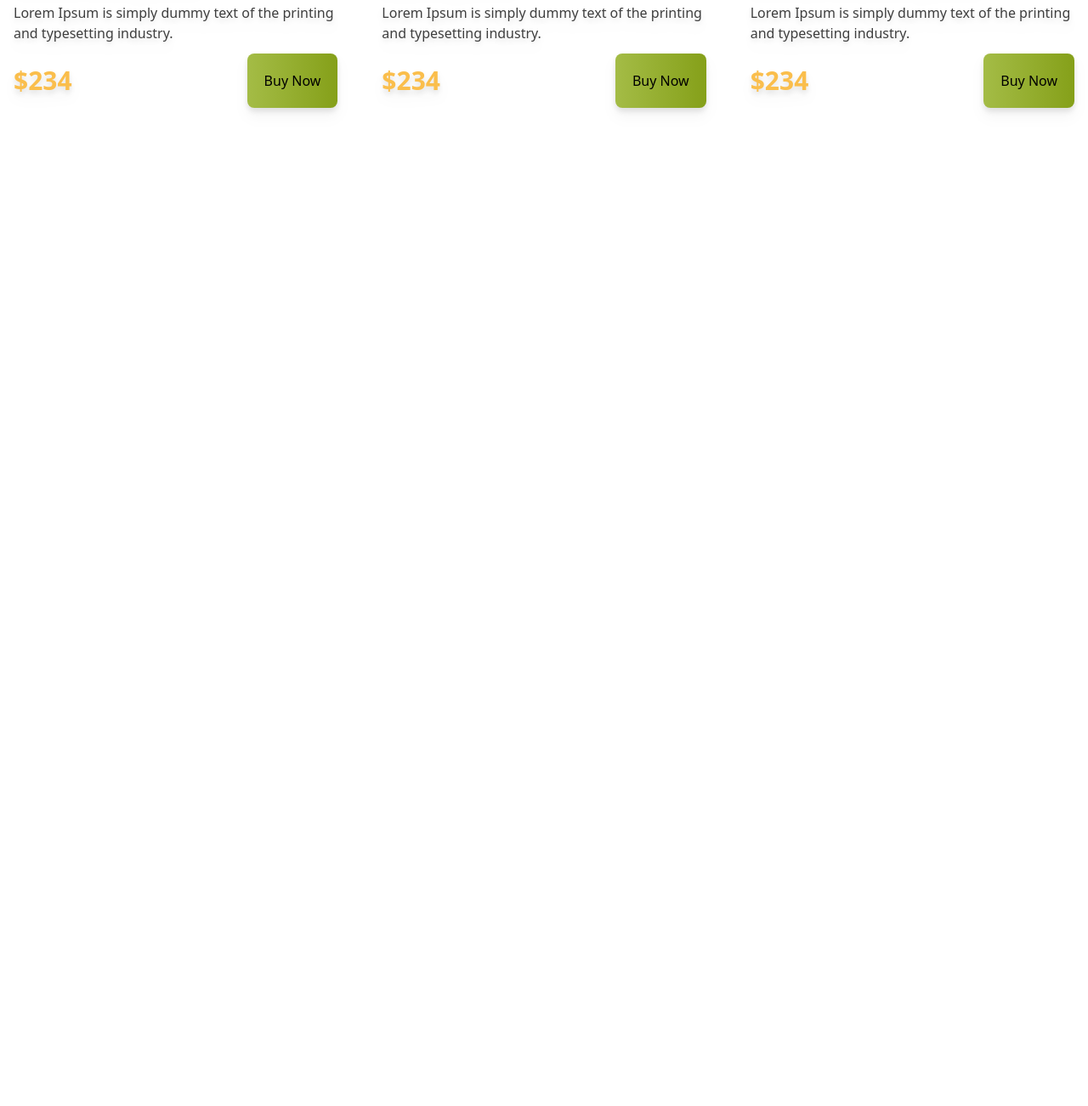
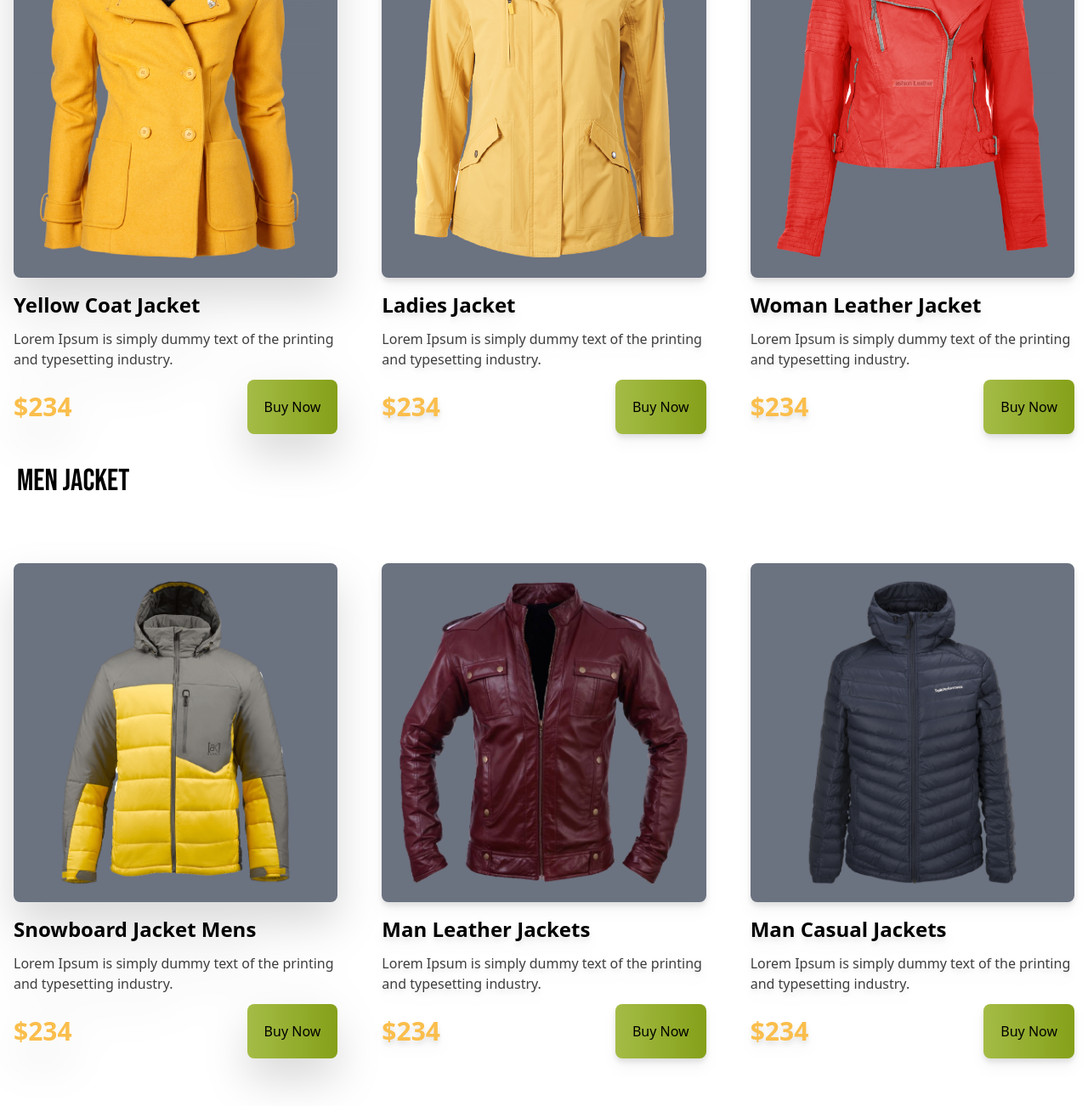
Before and after one commit to tanvirwebpro/penguin-fashion-resources, a plain HTML site: page Jacket.html in a window 1280 px wide. Shown: the part 1376-2678 px from the top of the page at 85% size. Before the commit the page ends 1559 px from the top, so only its background shows below. Drawn offline with nearby package versions, Linux system fonts and the light colour scheme.

Commit message:
resposive added

```diff
--- a/Jacket.html
+++ b/Jacket.html
@@ -3,7 +3,6 @@
 <head>
     <meta charset="UTF-8">
     <meta name="viewport" content="width=device-width, initial-scale=1.0">
-
     <script src="https://cdn.tailwindcss.com"></script>
         <link rel="preconnect" href="https://fonts.googleapis.com">
 <link rel="preconnect" href="https://fonts.gstatic.com" crossorigin>
@@ -16,13 +15,13 @@
     <title>Jacket</title>
 </head>
 <body>
-    <header class="bg-[#FFFBF0] max-w-7xl my-0 mx-auto ">
-        <nav class="flex items-center justify-between max-w-7xl  ">
+    <header class="bg-[#FFFBF0]  ">
+        <nav class="mx-auto lg:flex items-center justify-between max-w-7xl my-10 mx-auto ">
             <div>
                 <img src="./icons/logo.png" alt="">
             </div>
-            <div>
-                <ul class="flex gap-12">
+            <div class="mx-autolg:justify-center">
+                <ul class=" lg:flex gap-12">
                     <li>Home</li>
                     <li>Blog</li>
                     <li>About</li>
@@ -30,7 +29,7 @@
                 </ul>
             </div>
         </nav>
-        <div class="flex justify-between items-center mt-20 max-w-7xl mx-auto my-10">
+        <div class="mx-auto my-0lg:flex  justify-between items-center pb-10 mt-20 max-w-7xl mx-auto my-10">
         <div>
             <h1 class="text-9xl bebus  uppercase "><span class="text-amber-600">Be the Penguins</span> <br>
                 of Winter</h1>
@@ -48,8 +47,8 @@
         <!--women jacket section-->
         <section>
             <div class="text-4xl bebus  uppercase p-5 mb-10">Women Jacket</div>
-            <div class="grid grid-cols-3 gap-5">
-                <div class="drop-shadow-lg p-4">
+            <div class="grid-cols-1 lg:grid grid-cols-3 gap-5">
+                <div class="drop-shadow-2xl p-4">
                     <div class=" ">
                         <img class="bg-gray-500 rounded-lg p-5" src="./images/jacket-1.png" alt="">
                         <h3 class="font-bold text-2xl mt-4 mb-3">Yellow Coat Jacket </h3>
@@ -87,6 +86,49 @@
                 </div>
             </div>
         </section>
+        <!--Men jacket-->
+
+        <section>
+            <div class="text-4xl bebus  uppercase p-5 mb-10">men Jacket</div>
+            <div class="grid-cols-1 lg:grid grid-cols-3 gap-5">
+                <div class="drop-shadow-2xl p-4">
+                    <div class=" ">
+                        <img class="bg-gray-500 rounded-lg p-5" src="./images/jacket-4.png" alt="">
+                        <h3 class="font-bold text-2xl mt-4 mb-3">Snowboard Jacket Mens </h3>
+                        <p class="mb-3 text-[#3E3E3E]">Lorem Ipsum is simply dummy text of the
+                            printing and typesetting industry.</p>
+                    </div>
+                    <div class="flex justify-between items-center py-18 px-33">
+                        <h3 class="text-[#FABE4C] font-black text-3xl">$234</h3>
+                        <button class="rounded-lg bg-gradient-to-r from-[#A4BC46] to-[#85A019] p-5">Buy Now</button>
+                    </div>
+                </div>
+                <div class="drop-shadow-lg p-4">
+                    <div>
+                        <img class="bg-gray-500 rounded-lg p-5" src="./images/jacket-5.png" alt="">
+                        <h3 class="font-bold text-2xl mt-4 mb-3">Man Leather Jackets  </h3>
+                        <p class="mb-3 text-[#3E3E3E]">Lorem Ipsum is simply dummy text of the
+                            printing and typesetting industry.</p>
+                    </div>
+                    <div class="flex justify-between items-center py-18 px-33">
+                        <h3 class="text-[#FABE4C] font-black text-3xl">$234</h3>
+                        <button class="rounded-lg bg-gradient-to-r from-[#A4BC46] to-[#85A019] p-5">Buy Now</button>
+                    </div>
+                </div>
+                <div class="drop-shadow-lg p-4" >
+                    <div>
+                        <img class="bg-gray-500 rounded-lg p-5" src="./images/jacket-6.png" alt="">
+                        <h3 class="font-bold text-2xl mt-4 mb-3">Man Casual Jackets </h3>
+                        <p class="mb-3 text-[#3E3E3E]">Lorem Ipsum is simply dummy text of the
+                            printing and typesetting industry.</p>
+                    </div>
+                    <div class="flex justify-between items-center py-18 px-33">
+                        <h3 class="text-[#FABE4C] font-black text-3xl">$234</h3>
+                        <button class="rounded-lg bg-gradient-to-r from-[#A4BC46] to-[#85A019] p-5">Buy Now</button>
+                    </div>
+                </div>
+            </div>
+        </section>
     </main>
 </body>
 </html>
--- a/tailwind.config.js
+++ b/tailwind.config.js
@@ -2,6 +2,7 @@
 module.exports = {
     content: ["./src/**/*.{html,js}"],
     theme: {
+
       extend: {},
     },
     plugins: [],
```
